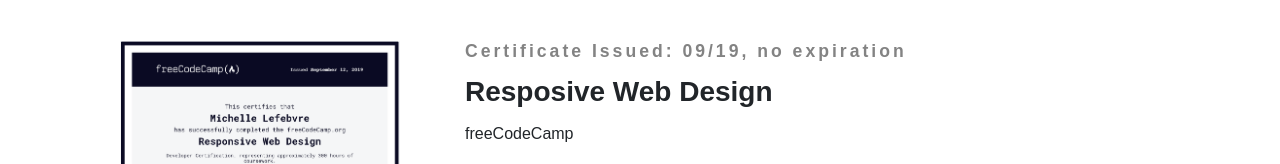
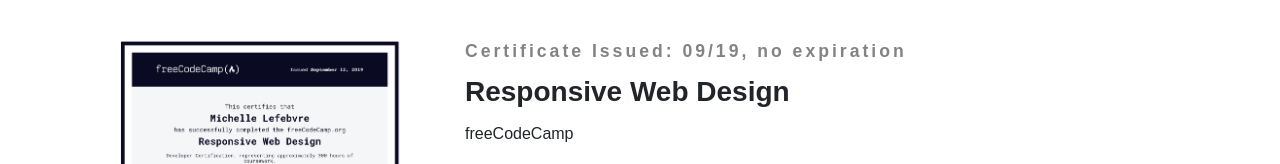
Before and after one commit to Michelle-Lefebvre/PORTFOLIO, a plain HTML site: page certificates.html in a window 1280 px wide. Shown: the part 3875-4039 px from the top of the page. Drawn offline with nearby package versions, Linux system fonts and the light colour scheme.

Commit message:
typo correction

```diff
--- a/certificates.html
+++ b/certificates.html
@@ -267,7 +267,7 @@
             <!-- Resposive Web Design -->
             <div class="row mb-3">
                 <div class="col-sm-4 mb-3">
-                    <img src="images/Certification fcc Responsive Web Design.png" alt="Security Awareness Certificate"
+                    <img src="images/Certification fcc Responsive Web Design.png" alt="Responsive Web Design Certificate"
                         class="mt-0 pt-5 mx-auto" />
                 </div>
                 <div class="col-sm-12 col-md-8 h-100">
@@ -275,7 +275,7 @@
                         Certificate Issued: 09/19, no expiration
                     </h6>
                     <h3 class="large">
-                        Resposive Web Design
+                        Responsive Web Design
                     </h3>
                     <p>freeCodeCamp</p>
                     <p class="header-light">
```
